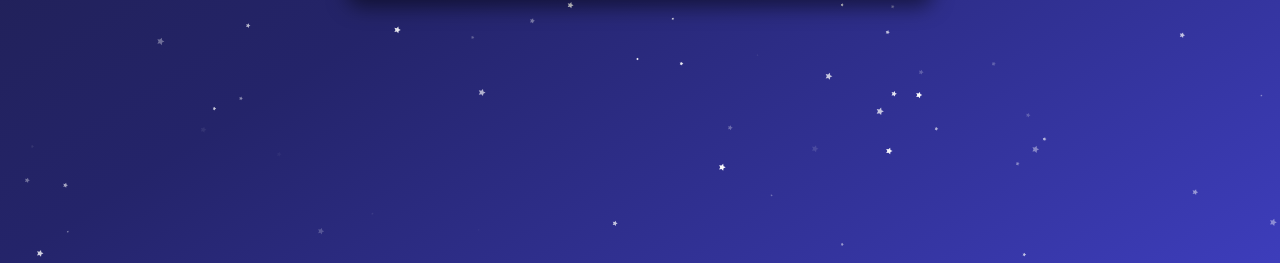
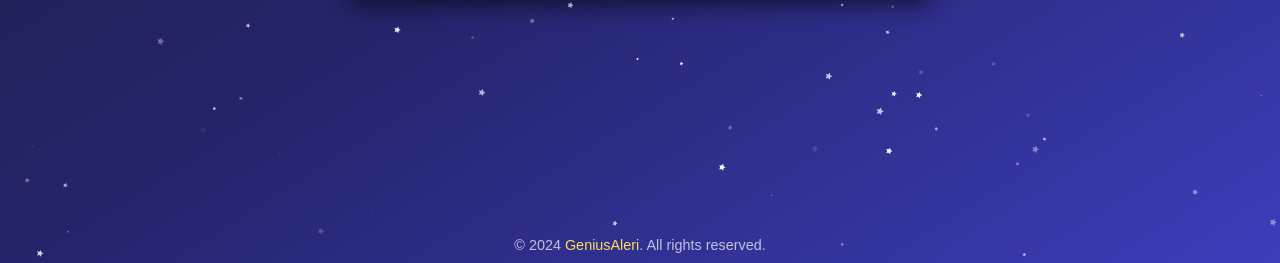
Before and after one commit to GeniusAleri/hsc-application, a plain HTML site: page index.html in a window 1280 px wide. Shown: the part 537-800 px from the top of the page. Drawn offline with Linux system fonts and the light colour scheme.

Commit message:
add footer

```diff
--- a/index.html
+++ b/index.html
@@ -248,6 +248,13 @@
 
         animate();
     </script>
+    <footer
+        style="position: fixed; bottom: 10px; left: 50%; transform: translateX(-50%); text-align: center; font-size: 0.9rem; color: rgba(255, 255, 255, 0.7);">
+        &copy; 2024 <a href="https://instagram.com/genius_aleri"
+            style="color: #ffdd57; text-decoration: none;">GeniusAleri</a>.
+        All rights reserved.
+    </footer>
+
 </body>
 
 </html>
```
